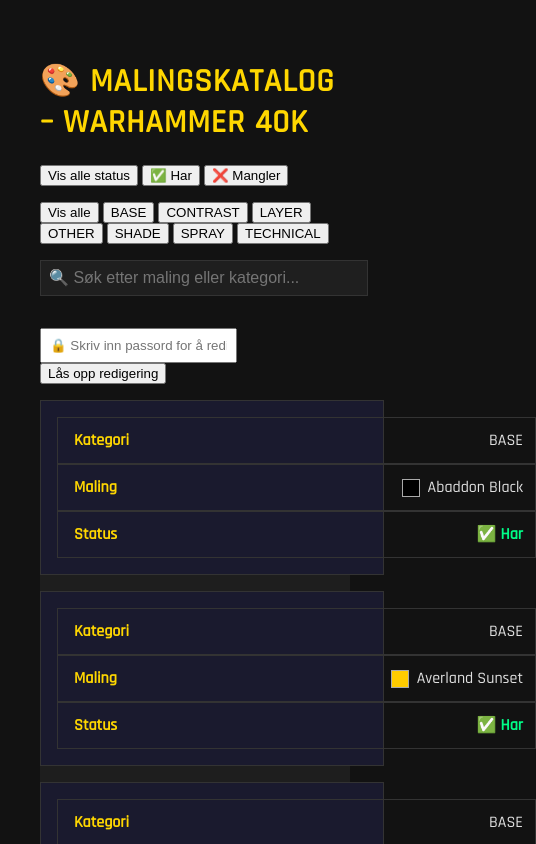
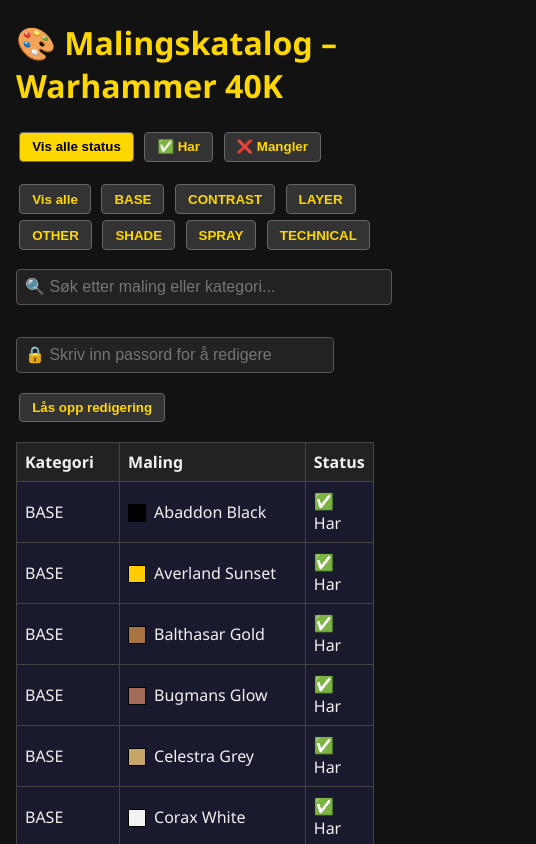
Before and after one commit to JannisTheSeeker/malingskatalog-warhammer, a plain HTML site: page index.html in a window 390 px wide. Both pictures are taken after a click on the button "Vis alle status". Shown: the top 844 px of the page, 536 px wide, since content can reach past the window. Drawn offline with Linux system fonts and the light colour scheme.

Commit message:
Add files via upload

```diff
--- a/index.html
+++ b/index.html
@@ -5,105 +5,72 @@
     <meta charset="UTF-8">
     <title>Malingskatalog – Warhammer 40K</title>
     <style>
-        @import url('https://fonts.googleapis.com/css2?family=Rajdhani:wght@500&display=swap');
-
-        :root {
-            --bg-color: #121212;
-            --text-color: #e0e0e0;
-            --accent-color: #ffd700;
-            --border-color: #333;
-            --input-bg: #1f1f1f;
-        }
-
         body {
-            font-family: 'Rajdhani', sans-serif;
-            background-color: var(--bg-color);
-            color: var(--text-color);
-            padding: 2rem;
+            background-color: #121212;
+            color: #f0f0f0;
+            font-family: 'Segoe UI', sans-serif;
+            margin: 1rem;
         }
 
         h1 {
-            color: var(--accent-color);
-            text-transform: uppercase;
-            letter-spacing: 1px;
+            color: #ffd700;
         }
 
-        input[type="text"] {
-            background-color: var(--input-bg);
-            color: var(--text-color);
-            border: 1px solid var(--border-color);
+        input[type="text"], input[type="password"] {
+            background-color: #222;
+            color: #fff;
+            border: 1px solid #555;
             padding: 0.5rem;
             width: 100%;
             max-width: 400px;
             font-size: 1rem;
             margin-bottom: 1rem;
+            border-radius: 4px;
         }
 
-        table {
-            width: 100%;
-            border-collapse: collapse;
-            background-color: #1e1e1e;
-        }
-
-        th, td {
-            padding: 0.75rem;
-            border: 1px solid var(--border-color);
-            text-align: left;
-        }
-
-        th {
-            background-color: #2a2a2a;
-            color: var(--accent-color);
-        }
-
-        .har {
-            color: #00ff88;
+        button {
+            background-color: #333;
+            color: #ffd700;
+            border: 1px solid #666;
+            padding: 0.4rem 0.75rem;
+            margin: 0.2rem;
+            cursor: pointer;
+            border-radius: 4px;
             font-weight: bold;
         }
 
-        .mangler {
-            color: #ff4444;
-            font-weight: bold;
+        button:hover {
+            background-color: #444;
+        }
+
+        button.active {
+            background-color: #ffd700;
+            color: #000;
         }
 
         .swatch {
             display: inline-block;
             width: 16px;
             height: 16px;
-            margin-right: 0.5rem;
-            border: 1px solid #aaa;
+            margin-right: 8px;
+            border: 1px solid #000;
             vertical-align: middle;
         }
 
-        @media screen and (max-width: 600px) {
-            table, thead, tbody, th, td, tr {
-                display: block;
+        table {
             width: 100%;
+            border-collapse: collapse;
+            margin-top: 1rem;
         }
-            thead {
-                display: none;
+
+        th, td {
+            border: 1px solid #444;
+            padding: 0.5rem;
+            text-align: left;
         }
-            tr {
-                margin-bottom: 1rem;
-                background-color: #1e1e1e;
-                border: 1px solid var(--border-color);
-                padding: 1rem;
-            }
-            td {
-                text-align: right;
-                position: relative;
-                padding-left: 50%;
-            }
-            td::before {
-                content: attr(data-label);
-                position: absolute;
-                left: 0;
-                width: 50%;
-                padding-left: 1rem;
-                font-weight: bold;
-                text-align: left;
-                color: var(--accent-color);
-            }
+
+        th {
+            background-color: #222;
         }
 </style>
 </head>
@@ -274,6 +241,9 @@
 
 
 
+
+
+
 <script>
 let editingUnlocked = false;
 
@@ -312,6 +282,7 @@
 }
 
 function filterCategory(category) {
+    setActiveButton("filterButtons", category);
     const rows = document.querySelectorAll("#paintTable tbody tr");
     rows.forEach(row => {
         const cat = row.querySelector("td");
@@ -320,10 +291,21 @@
 }
 
 function filterStatus(status) {
+    setActiveButton("statusButtons", status);
     const rows = document.querySelectorAll("#paintTable tbody tr");
     rows.forEach(row => {
         const statusCell = row.querySelector("td:last-child");
         row.style.display = (status === "ALL" || statusCell.textContent.includes(status)) ? "" : "none";
+    });
+}
+
+function setActiveButton(containerId, value) {
+    const buttons = document.querySelectorAll(`#${containerId} button`);
+    buttons.forEach(btn => {
+        btn.classList.remove("active");
+        if (btn.innerText.includes(value) || (value === "ALL" && btn.innerText.includes("Vis alle"))) {
+            btn.classList.add("active");
+        }
     });
 }
 
@@ -348,9 +330,16 @@
 
 window.onload = function () {
     document.getElementById("editPassword").addEventListener("keydown", function(e) {
-            if (e.key === "Enter") {
-                unlockEditing();
-            }
+        if (e.key === "Enter") unlockEditing();
+    });
+
+    document.getElementById("searchInput").addEventListener("input", function() {
+        const filter = this.value.toLowerCase();
+        const rows = document.querySelectorAll("#paintTable tbody tr");
+        rows.forEach(row => {
+            const text = row.textContent.toLowerCase();
+            row.style.display = text.includes(filter) ? "" : "none";
+        });
     });
 };
 </script>
```
Lines whose indentation alone changed are shown as unchanged.
